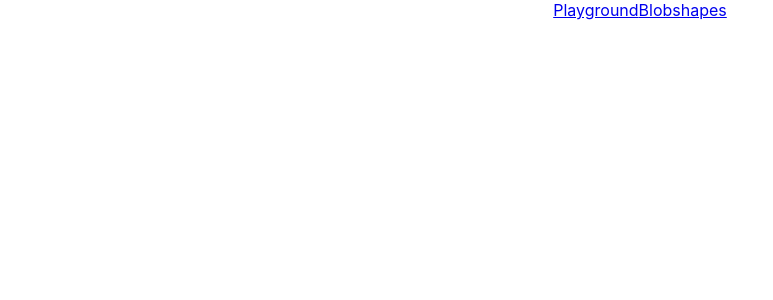
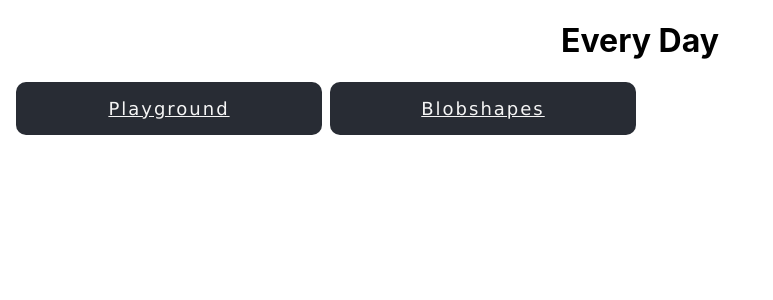
Before and after one commit to TrevorPirie/every-day, a React (Create React App) app: page / in a window 1280 px wide. Shown: the top 300 px of the page, without its empty margins (0-773 px from the left). Built offline with nearby package versions, Linux system fonts and the light colour scheme.

Commit message:
update main menu to grid

```diff
--- a/src/App.css
+++ b/src/App.css
@@ -28,11 +28,33 @@
   color: #61dafb;
 }
 
-@keyframes App-logo-spin {
+
+
+.menu-grid {
+  margin: 1rem;
+  display: grid;
+  gap: 1vh;
+  grid-template-columns: repeat(4,1fr);
+}
+
+.card {
+  padding: 1rem;
+  background-color: #282c34;
+  border-radius: 10px;
+  color: whitesmoke;
+}
+.nav-link {
+  font-size: large;
+  font-family:Verdana, Geneva, Tahoma, sans-serif;
+  letter-spacing: 2px;
+  color: whitesmoke;
+}
+
+/* @keyframes App-logo-spin {
   from {
     transform: rotate(0deg);
   }
   to {
     transform: rotate(360deg);
   }
-}
+} */
--- a/src/App.tsx
+++ b/src/App.tsx
@@ -1,8 +1,8 @@
-import React, { FC } from 'react';
-import { Link, Route, Routes } from 'react-router-dom';
-import './App.css';
-import { BlobShapes } from './components/BlobShapes/BlobShapes';
-import { Playground } from './components/Playground';
+import React, { FC } from 'react'
+import { Link, Route, Routes } from 'react-router-dom'
+import './App.css'
+import { BlobShapes } from './components/BlobShapes/BlobShapes'
+import { Playground } from './components/Playground'
 
 const App: FC = () => (
 	<div className='App'>
@@ -12,15 +12,28 @@ const App: FC = () => (
 			<Route path='blobshapes' element={<BlobShapes />} />
 		</Routes>
 	</div>
-);
+)
 
 function Home() {
 	return (
-    <div>
-      <Link to='/playground'>Playground</Link>
-      <Link to='/blobshapes'>Blobshapes</Link>
+		<>
+			<div className='container'>
+				<h1>Every Day</h1>
 			</div>
-  );
+			<div className='menu-grid'>
+				<div className='card'>
+					<Link className='nav-link' to='/playground'>
+						Playground
+					</Link>
+				</div>
+				<div className='card'>
+					<Link className='nav-link' to='/blobshapes'>
+						Blobshapes
+					</Link>
+				</div>
+			</div>
+		</>
+	)
 }
 
-export { App };
+export { App }
```
Lines whose indentation alone changed are shown as unchanged.
